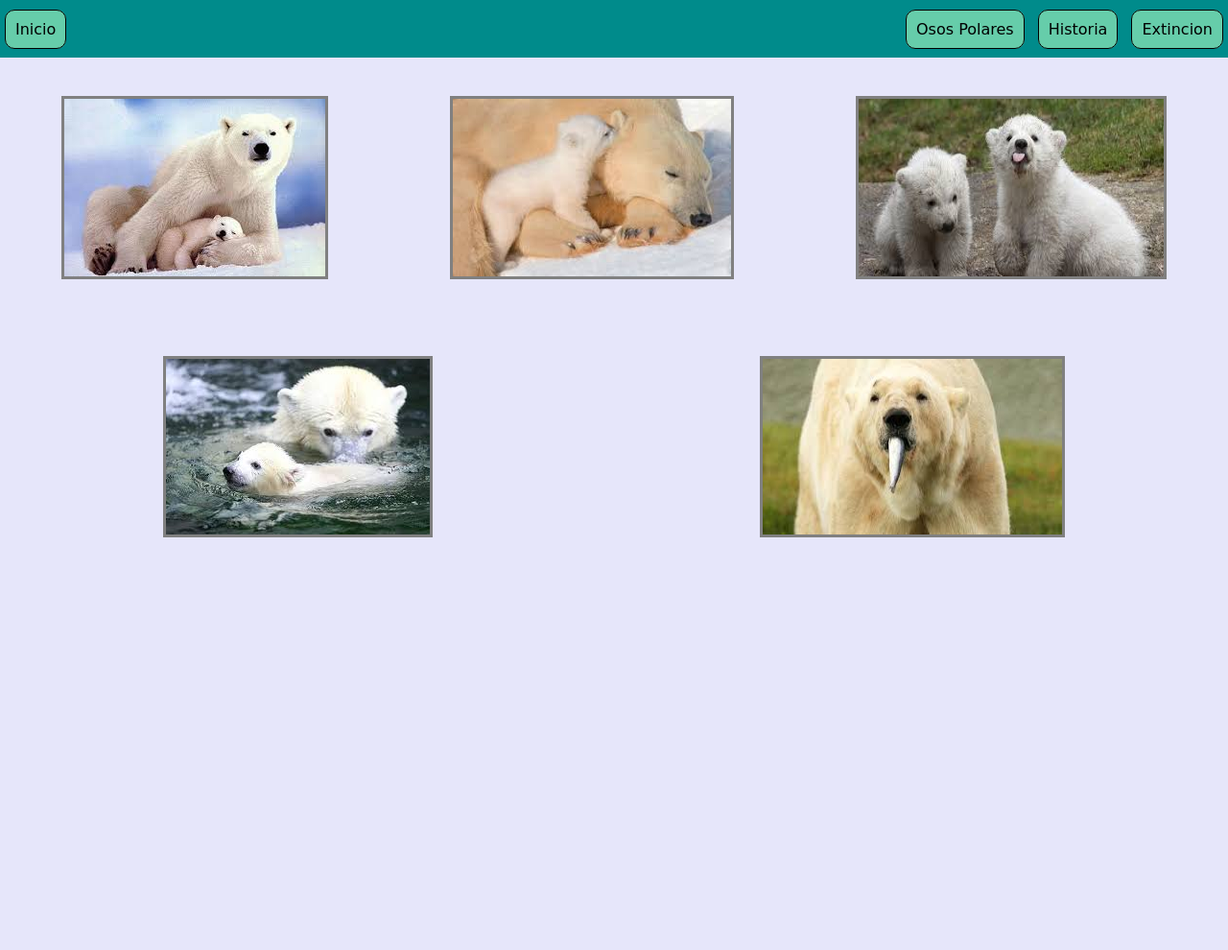
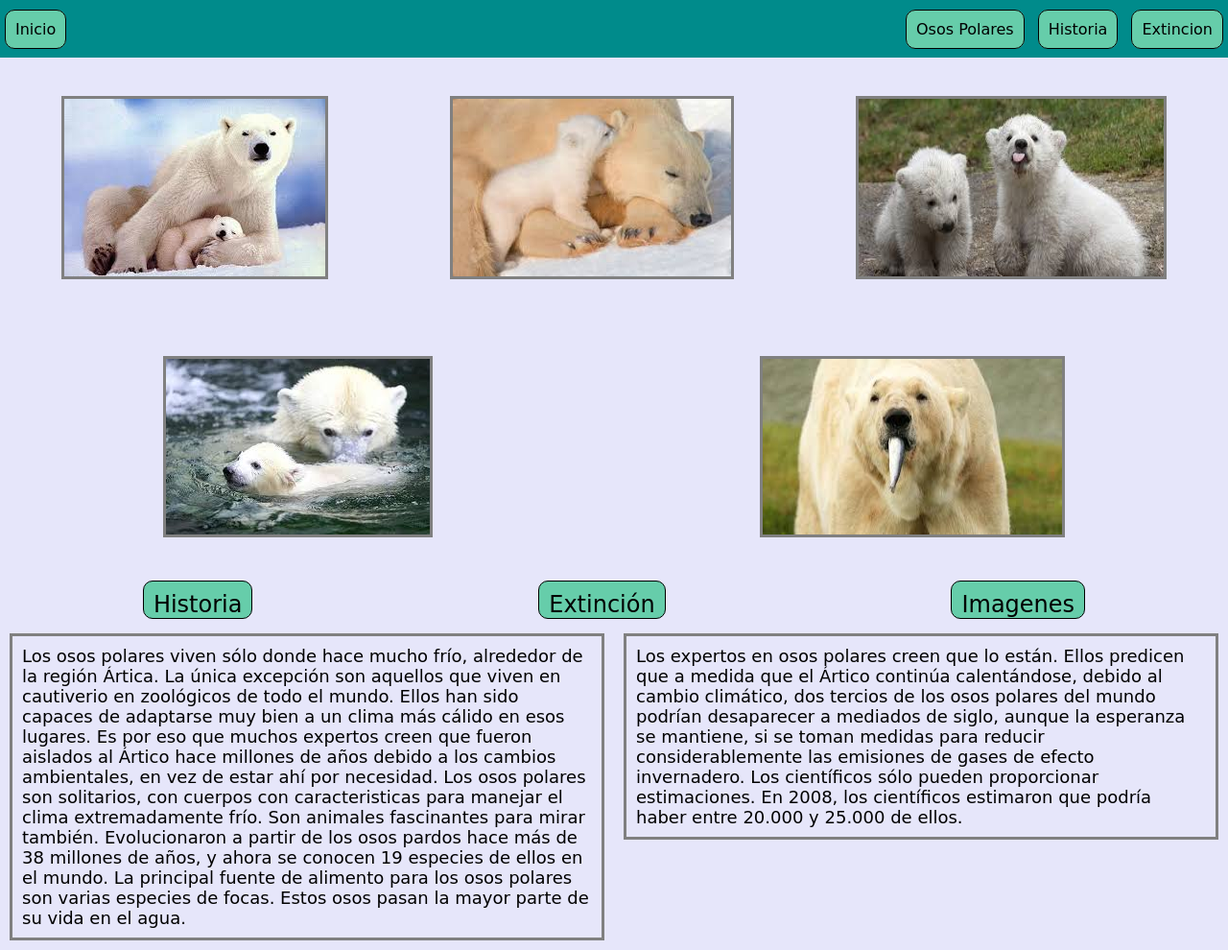
Before and after one commit to Ferlargut/flex-box-oshos, a plain HTML site: page index.html in a window 1280 px wide. Shown: the whole page at 96% size. Before the commit the page ends 800 px from the top, so only its background shows below. Drawn offline with Linux system fonts and the light colour scheme; a web font is replaced by a local one.

Commit message:
maquetado

```diff
--- a/css/main.css
+++ b/css/main.css
@@ -39,6 +39,30 @@ header{
 .img-polar{
     margin: 40px ;
     border: 3px solid gray;
-
+   }
+   .button-container{
+       display: flex;
+       flex-direction: row;
+       justify-content: space-around;
 
    }
+   .button{
+       background: RGB(102, 205, 170);
+       font-size: 150%;
+       align-items: center;
+   }
+   .container-article{
+        display: flex;
+        flex-direction: row;
+        justify-content: space-between;
+        width: 100%;
+        align-items:flex-start;
+   }
+   .article{
+       border: 3px solid gray;
+       width: 50%;
+       margin: 10px;
+       padding: 10px;
+       font-family: 'Risque', cursive;
+       font-size: 18px;
+   }
--- a/index.html
+++ b/index.html
@@ -26,5 +26,25 @@
         <img src="./img/oso5.jpg" alt="" class="img-polar">
         <img src="./img/oso3.jpg" alt="" class="img-polar">
     </section>
+    <section class="button-container">
+        <div class="button item"><p>Historia</p></div>
+        <div class="button item"><p>Extinción</p></div>
+        <div class="button item"><p>Imagenes</p></div>
+    </section>
+    <section class="container-article">
+        <article class="article">
+            <p>
+                Los osos polares viven sólo donde hace mucho frío, alrededor de la región  Ártica. La única excepción son aquellos que viven en cautiverio en zoológicos de todo el mundo. Ellos han sido capaces de adaptarse muy bien a un clima más cálido en esos lugares. Es por eso que muchos expertos creen que fueron aislados al Ártico hace millones de años debido a los cambios ambientales, en vez de estar ahí por necesidad.
+                Los osos polares son solitarios, con cuerpos con caracteristicas para manejar el clima extremadamente frío. Son animales fascinantes para mirar también. Evolucionaron a partir de los osos pardos hace más de 38 millones de años, y ahora se conocen 19 especies de ellos en el mundo. La principal fuente de alimento para los osos polares son varias especies de focas. Estos osos pasan la mayor parte de su vida en el agua.
+            </p>
+        </article>
+        <article class="article">
+            <p>
+                Los expertos en osos polares creen que lo están. Ellos predicen que a medida que el Ártico continúa calentándose, debido al cambio climático, dos tercios de los osos polares del mundo podrían desaparecer a mediados de siglo, aunque la esperanza se mantiene, si se toman medidas para reducir considerablemente las emisiones de gases de efecto invernadero.
+                Los científicos sólo pueden proporcionar estimaciones. En 2008, los científicos estimaron que podría haber entre 20.000 y 25.000 de ellos.
+
+            </p>
+        </article>
+    </section>
 </body>
 </html>
```
